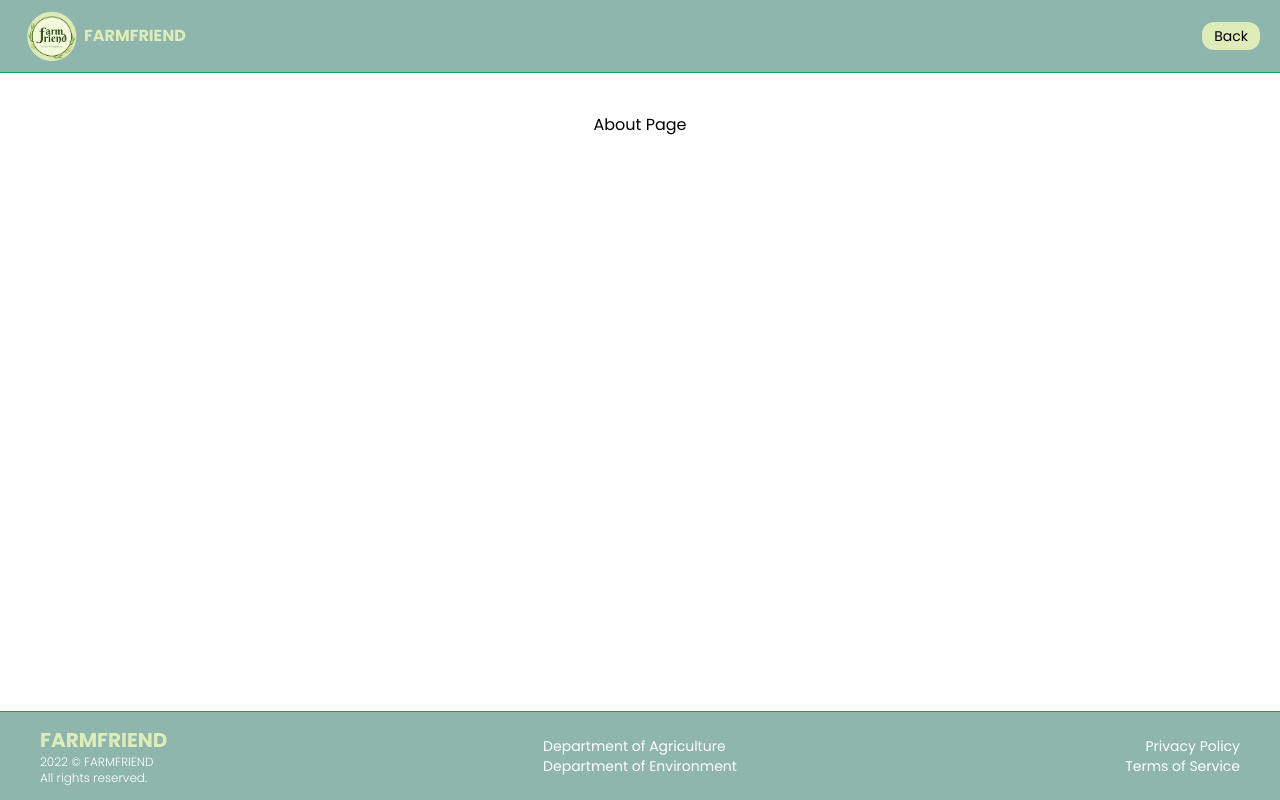
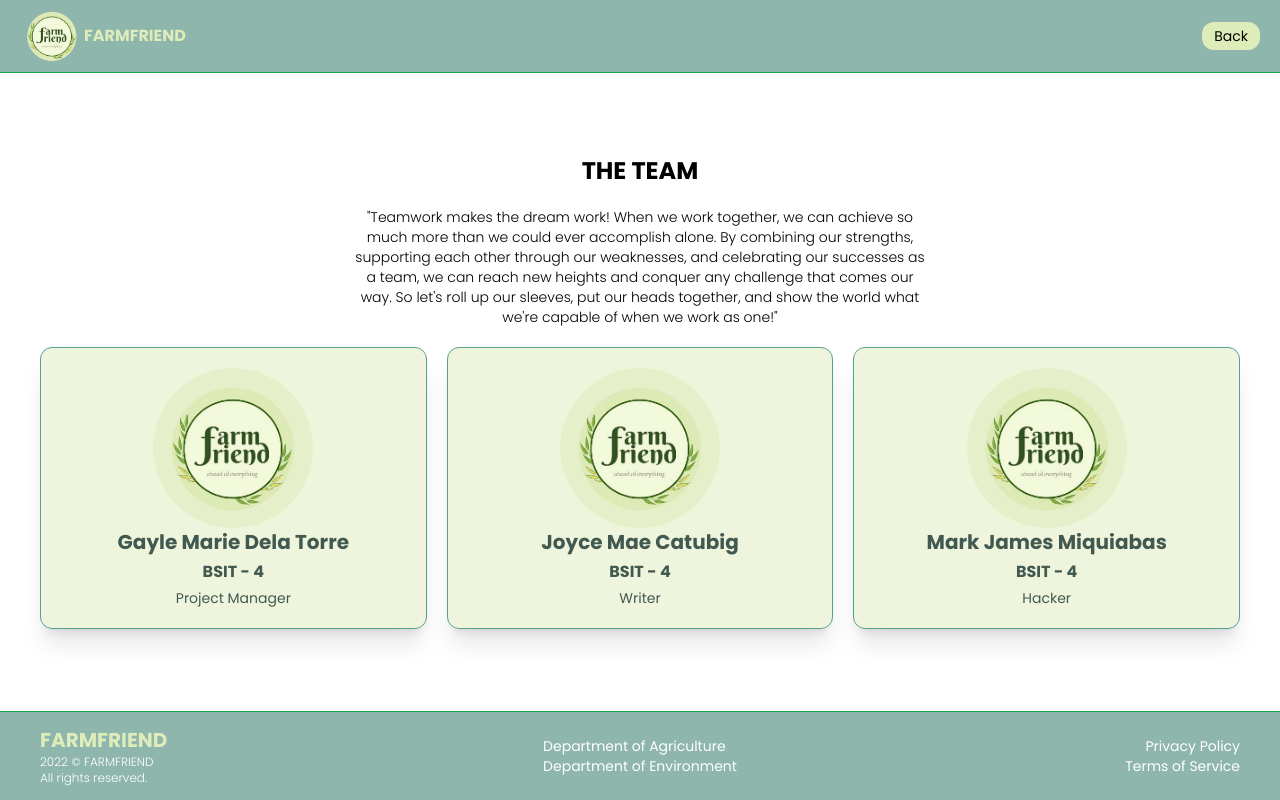
Before and after one commit to VeoScript/farmfriend-web, a Next.js app: page /about in a window 1280 px wide. Built offline with nearby package versions, Linux system fonts and the light colour scheme.

Commit message:
feat: add about page and its display (#12)

```diff
--- a/src/pages/about.tsx
+++ b/src/pages/about.tsx
@@ -1,4 +1,5 @@
 import React from 'react'
+import Image from 'next/image'
 import Head from 'next/head'
 import MainLayout from '@/layouts/MainLayout'
 
@@ -9,8 +10,66 @@ const About = () => {
         <title>FarmFriend (About Us)</title>
       </Head>
       <MainLayout>
-        <div className="flex flex-col items-center w-full py-10 space-y-5">
-          <h1>About Page</h1>
+        <div className="flex flex-col items-center justify-center w-full h-full p-10 space-y-5">
+          <h1 className="font-bold text-2xl text-olive-dark">THE TEAM</h1>
+          <p className="w-full max-w-xl font-light text-sm text-center">
+            "Teamwork makes the dream work! When we work together, we can achieve so much more than we could ever accomplish alone.
+            By combining our strengths, supporting each other through our weaknesses, and celebrating our successes as a team, we can reach new heights and conquer any challenge that comes our way.
+            So let's roll up our sleeves, put our heads together, and show the world what we're capable of when we work as one!"
+          </p>
+          <div className="flex flex-row items-center w-full space-x-5">
+            <div className="flex flex-col items-center w-full p-5 shadow-xl rounded-xl border border-olive-semi-light bg-yellow-green bg-opacity-50">
+              <Image
+                src={'/images/farmfriend-logo.png'}
+                width={500}
+                height={500}
+                className="flex w-[10rem] h-[10rem] rounded-full object-cover bg-yellow-green bg-opacity-50"
+                quality={100}
+                alt="Profile"
+                blurDataURL={'/images/farmfriend-logo.png'}
+                placeholder="blur"
+              />
+              <div className="flex flex-col items-center w-full space-y-1">
+                <h1 className="font-bold text-xl text-olive">Gayle Marie Dela Torre</h1>
+                <h2 className="font-bold text-base text-olive">BSIT - 4</h2>
+                <h3 className="text-sm text-olive">Project Manager</h3>
+              </div>
+            </div>
+            <div className="flex flex-col items-center w-full p-5 shadow-xl rounded-xl border border-olive-semi-light bg-yellow-green bg-opacity-50">
+              <Image
+                src={'/images/farmfriend-logo.png'}
+                width={500}
+                height={500}
+                className="flex w-[10rem] h-[10rem] rounded-full object-cover bg-yellow-green bg-opacity-50"
+                quality={100}
+                alt="Profile"
+                blurDataURL={'/images/farmfriend-logo.png'}
+                placeholder="blur"
+              />
+              <div className="flex flex-col items-center w-full space-y-1">
+                <h1 className="font-bold text-xl text-olive">Joyce Mae Catubig</h1>
+                <h2 className="font-bold text-base text-olive">BSIT - 4</h2>
+                <h3 className="text-sm text-olive">Writer</h3>
+              </div>
+            </div>
+            <div className="flex flex-col items-center w-full p-5 shadow-xl rounded-xl border border-olive-semi-light bg-yellow-green bg-opacity-50">
+              <Image
+                src={'/images/farmfriend-logo.png'}
+                width={500}
+                height={500}
+                className="flex w-[10rem] h-[10rem] rounded-full object-cover bg-yellow-green bg-opacity-50"
+                quality={100}
+                alt="Profile"
+                blurDataURL={'/images/farmfriend-logo.png'}
+                placeholder="blur"
+              />
+              <div className="flex flex-col items-center w-full space-y-1">
+                <h1 className="font-bold text-xl text-olive">Mark James Miquiabas</h1>
+                <h2 className="font-bold text-base text-olive">BSIT - 4</h2>
+                <h3 className="text-sm text-olive">Hacker</h3>
+              </div>
+            </div>
+          </div>
         </div>
       </MainLayout>
     </>
```
